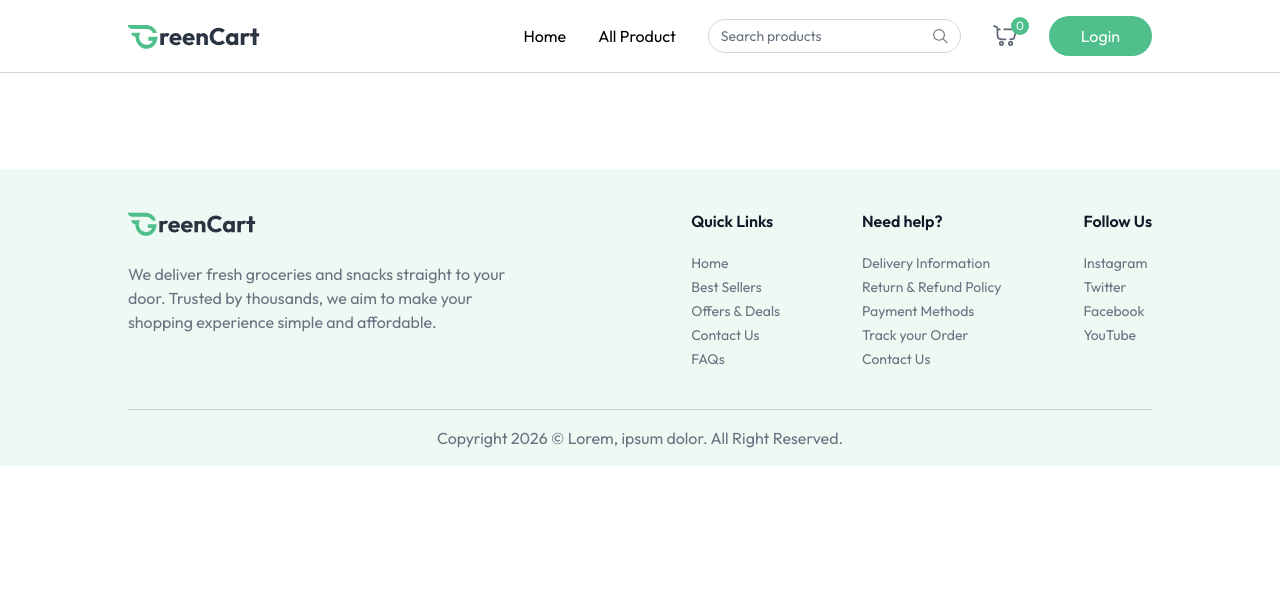
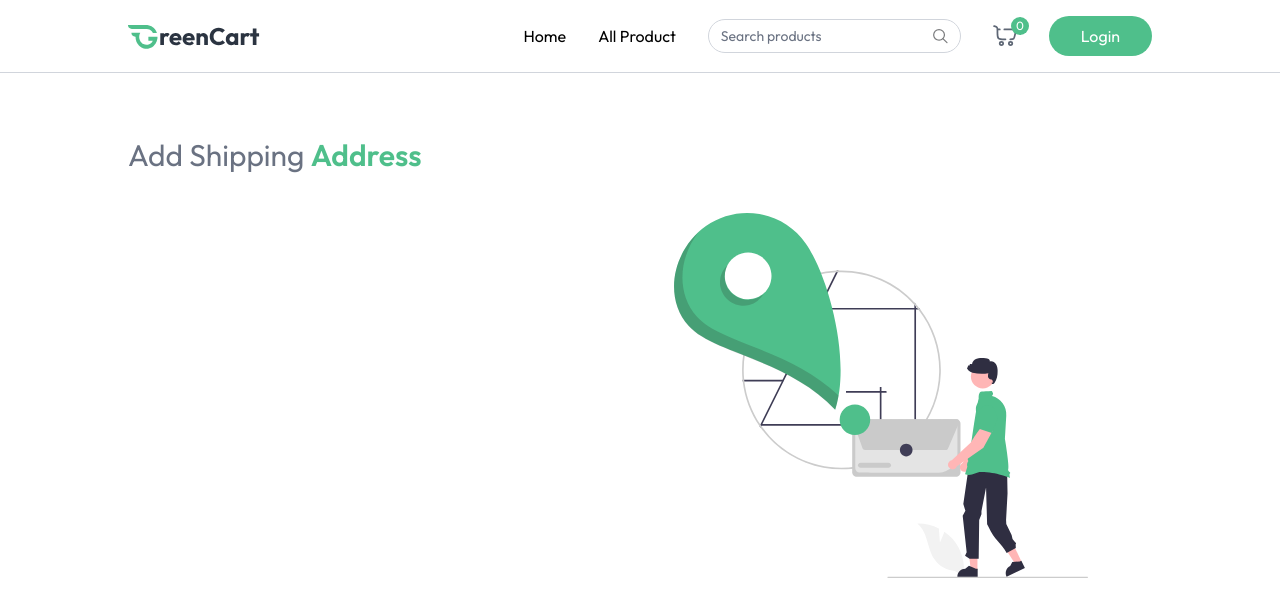
Before and after one commit to limon43633/e-com-client, a React (Vite) app in the folder client/: page /add-address in a window 1280 px wide. Shown: the top 616 px of the page. Built offline with nearby package versions, Linux system fonts and the light colour scheme.

Commit message:
add address page added

```diff
--- a/client/src/App.jsx
+++ b/client/src/App.jsx
@@ -11,6 +11,7 @@ import ProductCategory from './pages/ProductCategory';
 import ProductDetails from './pages/ProductDetails';
 import ScrollToTop from './components/ScrollToTop';
 import Cart from './pages/Cart';
+import AddAddress from './pages/AddAddress';
 
 const App = () => {
   const location = useLocation();
@@ -35,6 +36,7 @@ const App = () => {
         <Route path='/products/:category' element={<ProductCategory />} />
         <Route path='/products/:category/:id' element={<ProductDetails />} />
         <Route path='/cart' element={<Cart />} />
+        <Route path='/add-address' element={<AddAddress />} />
       </Routes>
       </div>
 
--- /dev/null
+++ b/client/src/pages/AddAddress.jsx
@@ -0,0 +1,25 @@
+import React from 'react';
+import { assets } from '../assets/assets';
+
+// Input field comment
+
+const InputField = (()=>(
+    <input type="text" />
+))
+
+
+const AddAddress = () => {
+    return (
+        <div className='mt-16 pb-16'>
+            <p className='text-2xl md:text-3xl text-gray-500'>Add Shipping <span className='font-semibold text-primary'>Address</span></p>
+            <div className='flex flex-col-reverse md:flex-row justify-between mt-10'>
+                <div>
+
+                </div>
+                <img className='md:mr-16 mb-16 md:mt-0' src={assets.add_address_iamge} alt="add.address" />
+            </div>
+        </div>
+    );
+};
+
+export default AddAddress;
```
